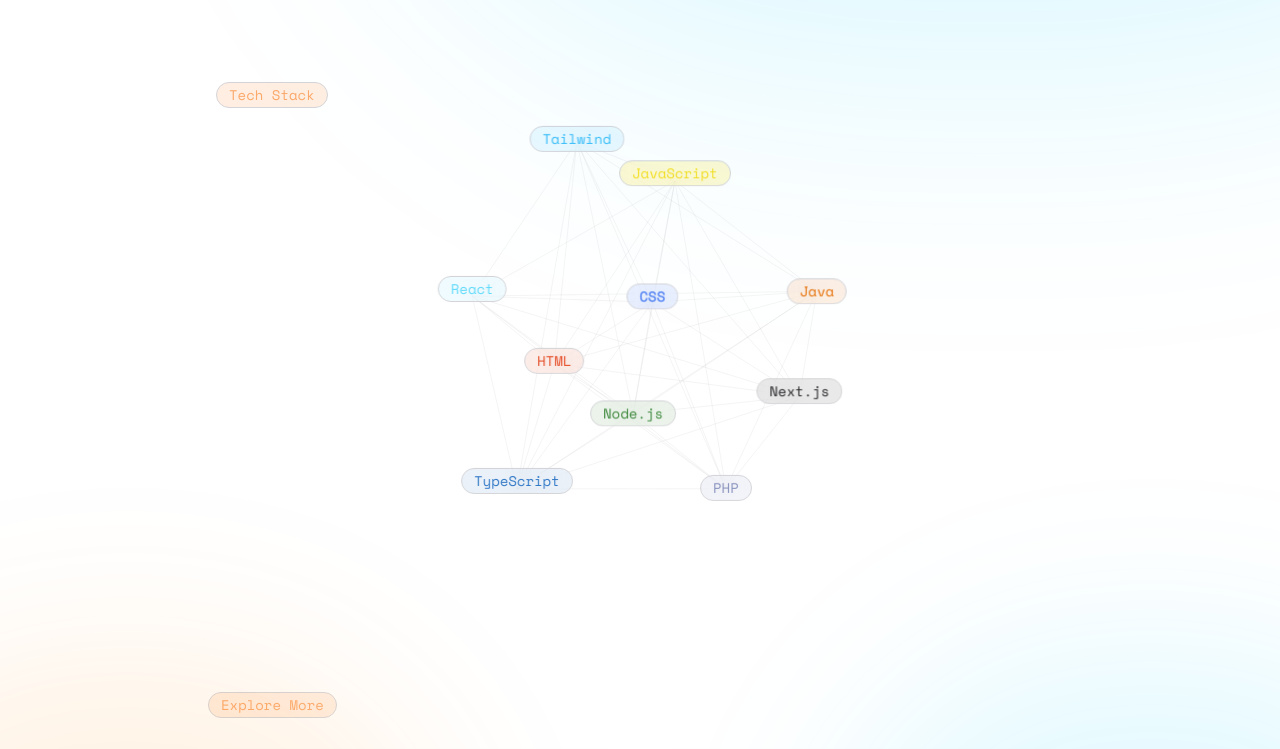
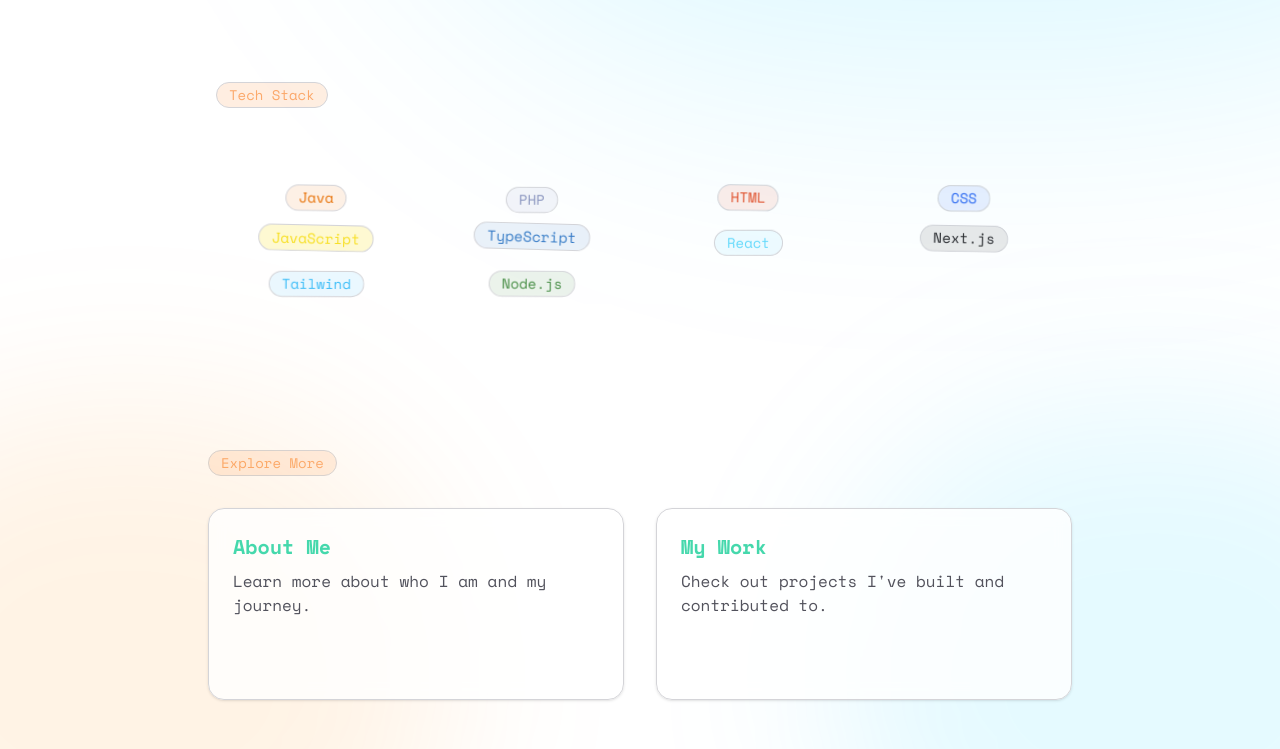
Before and after one commit to Miche1-Pierre/ai-portfolio, a Next.js app: page / in a window 1280 px wide. Shown: the part 580-1329 px from the top of the page. Built offline with nearby package versions, Linux system fonts and the light colour scheme.

Commit message:
feat: change floating stack section

```diff
--- a/src/app/globals.css
+++ b/src/app/globals.css
@@ -32,14 +32,20 @@ body {
 
 
 /* Animations */
-@keyframes float {
-
-  0%,
+@keyframes float-bounce {
+  0% {
+    transform: translateY(0px) rotate(0deg) scale(1);
+  }
+  50% {
+    transform: translateY(-8px) rotate(2deg) scale(1.05);
+  }
   100% {
-    transform: translateY(0);
-  }
-
-  50% {
-    transform: translateY(-8px);
+    transform: translateY(0px) rotate(0deg) scale(1);
   }
 }
+
+@layer utilities {
+  .animate-float {
+    animation: float-bounce 4s ease-in-out infinite;
+  }
+}
--- a/src/app/page.tsx
+++ b/src/app/page.tsx
@@ -56,7 +56,7 @@ export default function Home() {
 
         {/* Tech Stack */}
         <section className="w-full max-w-4xl px-4 sm:px-6 mx-auto lg:mt-12">
-          <Badge className="mb-8">Tech Stack</Badge>
+          <Badge className="mb-20">Tech Stack</Badge>
           <FloatingBadgeCloud />
         </section>
 
@@ -126,7 +126,7 @@ export default function Home() {
 
         {/* Contact / Call to action */}
         <section
-          className="w-full max-w-3xl px-4 sm:px-6 mx-auto mt-12"
+          className="w-full max-w-3xl px-4 sm:px-6 mx-auto mt-5"
           id="contact"
         >
           <Badge>Contact Me</Badge>
--- a/src/components/FloatingBadgeCloud.tsx
+++ b/src/components/FloatingBadgeCloud.tsx
@@ -1,6 +1,5 @@
 "use client";
 
-import { useState, useEffect, useRef, useLayoutEffect } from "react";
 import Badge, { BadgeColor } from "./Badge";
 
 const techs: { name: string; color: BadgeColor }[] = [
@@ -16,157 +15,28 @@ const techs: { name: string; color: BadgeColor }[] = [
   { name: "Node.js", color: "node" },
 ];
 
-const MIN_DISTANCE = 90;
-const MAX_TRIES = 100;
-
-function getRandomPosition(radius: number) {
-  const angle = Math.random() * Math.PI * 2;
-  const r = Math.sqrt(Math.random()) * radius;
-  return {
-    x: Math.cos(angle) * r,
-    y: Math.sin(angle) * r,
-  };
-}
-
-function distance(a: { x: number; y: number }, b: { x: number; y: number }) {
-  return Math.sqrt((a.x - b.x) ** 2 + (a.y - b.y) ** 2);
-}
-
-function generatePositions(radius: number): { x: number; y: number }[] | null {
-  const placedPositions: { x: number; y: number }[] = [];
-
-  for (let i = 0; i < techs.length; i++) {
-    let pos: { x: number; y: number } | null = null;
-    let tries = 0;
-
-    while (tries < MAX_TRIES) {
-      const candidate = getRandomPosition(radius);
-      const tooClose = placedPositions.some(
-        (p) => distance(p, candidate) < MIN_DISTANCE
-      );
-
-      if (!tooClose) {
-        pos = candidate;
-        break;
-      }
-      tries++;
-    }
-
-    if (pos === null) return null;
-    placedPositions.push(pos);
-  }
-
-  return placedPositions;
-}
-
 export default function FloatingBadgeCloud() {
-  const [positions, setPositions] = useState<{ x: number; y: number }[]>([]);
-  const containerRef = useRef<HTMLDivElement>(null);
-  const [containerSize, setContainerSize] = useState({ width: 0, height: 0 });
-
-  useEffect(() => {
-    if (containerSize.width === 0) return;
-
-    const dynamicRadius = containerSize.width * 0.28;
-
-    let attempts = 0;
-    let newPositions = null;
-
-
-    while (attempts < 10) {
-      newPositions = generatePositions(dynamicRadius);
-      if (newPositions) break;
-      attempts++;
-    }
-
-    if (newPositions) setPositions(newPositions);
-  }, [containerSize.width]);
-
-  useLayoutEffect(() => {
-    const container = containerRef.current;
-    if (!container) return;
-
-    const updateSize = () => {
-      const { width, height } = container.getBoundingClientRect();
-      setContainerSize({ width, height });
-    };
-
-    updateSize();
-
-    const observer = new ResizeObserver(updateSize);
-    observer.observe(container);
-
-    return () => observer.disconnect();
-  }, []);
-
-  if (
-    positions.length === 0 ||
-    containerSize.width === 0 ||
-    containerSize.height === 0
-  ) {
-    return (
-      <div
-        ref={containerRef}
-        className="relative mx-auto"
-        style={{ width: 800, height: 400 }}
-      />
-    );
-  }
-
   return (
-    <div
-      className="relative mx-auto"
-      ref={containerRef}
-      style={{
-        width: "100%",
-        maxWidth: "800px",
-        aspectRatio: "2 / 1",
-      }}
-    >
-      {/* Lignes entre les badges */}
-      <svg
-        className="absolute inset-0 pointer-events-none"
-        width={containerSize.width}
-        height={containerSize.height}
-        viewBox={`0 0 ${containerSize.width} ${containerSize.height}`}
-        style={{ zIndex: 0 }}
-      >
-        {positions.flatMap((from, i) =>
-          positions
-            .slice(i + 1)
-            .map((to, j) => (
-              <line
-                key={`line-${i}-${j}`}
-                x1={containerSize.width / 2 + from.x}
-                y1={containerSize.height / 2 + from.y}
-                x2={containerSize.width / 2 + to.x}
-                y2={containerSize.height / 2 + to.y}
-                stroke="rgba(150, 150, 150, 0.1)"
-                strokeWidth={1}
-              />
-            ))
-        )}
-      </svg>
-
-      {/* Badges */}
-      {techs.map((tech, i) => (
+    <div className="grid grid-cols-2 sm:grid-cols-3 md:grid-cols-4 gap-4 place-items-center">
+      {techs.map((tech) => (
         <div
           key={tech.name}
-          className="absolute"
+          className="animate-float"
           style={{
-            left: "50%",
-            top: "50%",
-            transform: `translate(${positions[i].x}px, ${positions[i].y}px) translate(-50%, -50%)`,
-            zIndex: 1,
+            animationDelay: `${(Math.random() * 2).toFixed(2)}s`,
+            animationDuration: `${(3 + Math.random() * 2).toFixed(2)}s`,
           }}
         >
-          <div
-            style={{
-              animation: `float 3s ease-in-out infinite`,
-              animationDelay: `${i * 0.3}s`,
-            }}
-          >
-            <Badge color={tech.color}>{tech.name}</Badge>
+          <div className="relative">
+            <div className="absolute inset-0 bg-[#ffffff]/15 blur-xl rounded-full z-0" />
+            <div className="relative z-10">
+              <Badge
+                color={tech.color}
+                className="hover:scale-120 transition-transform duration-300 cursor-pointer"
+              >
+                {tech.name}
+              </Badge>
+            </div>
           </div>
         </div>
       ))}
```
